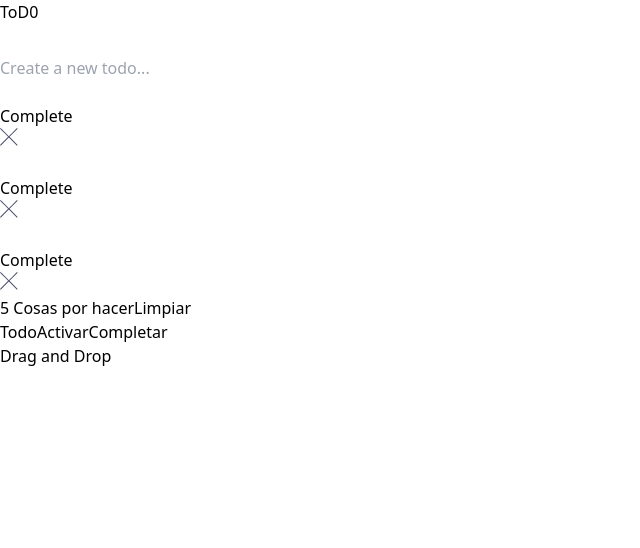
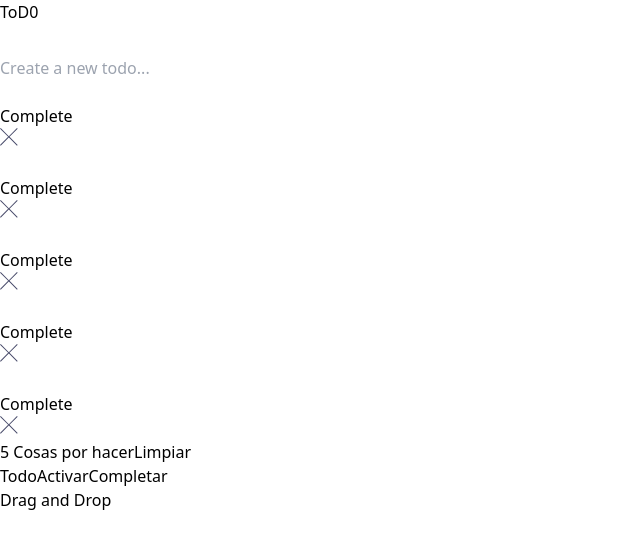
Before and after one commit to Mynor2717/AppT, a React (Vite) app: page / in a window 1280 px wide. Shown: the top 548 px of the page, without its empty margins (0-640 px from the left). Built offline with nearby package versions, Linux system fonts and the light colour scheme.

Commit message:
Componetizacion

```diff
--- a/src/App.jsx
+++ b/src/App.jsx
@@ -1,62 +1,37 @@
-import CrossIcon from "./components/icons/CrossIcon";
-import Luna from "./components/icons/Luna";
+import CreateTodo from "./components/CreateTodo";
+import TodoComputed from "./components/TodoComputed";
+import TodoList from "./components/TodoList";
+import Header from "./components/icons/Header";
+import TodoFilter from "./components/TodoFilter";
 
 const App =() => {
   return (
-    <div className="bg-[url('./assets/bg-mobile-light.jpg')] bg-no-repeat bg-contain bg-gray-300 min-h-screen">
-<header className="container mx-auto px-4 pt-8">
-<div className="flex justify-between">
-<h1 className="uppercase text-white text-2xl font-semibold tracking-[0.3em]">ToD0</h1>
-   <button>
-    <Luna className="fill-red-400"/>
-   </button>
-</div>
-   <form className="bg-white rounded-md overflow-hidden py-4 flex gap-4 items-center px-4 mt-7">
-    <span className="rounded-full border-2 inline-block h-5 w-5"></span>
-    <input type="text" placeholder="Create a new todo..." className="w-full text-gray-500 outline-none"/>
-   </form>
-</header>
-<main className="container mx-auto px-4 mt-8">
-  <div className="bg-white rounded-md">
-  <article className="flex gap-4 py-4 border-b-gray-400 border-b-2 px-4">
-   <button className="rounded-full border-2 inline-block h-5 w-5"></button>
-   <p className="text-gray-600 grow">Complete</p>
-   <button className="flex-none">
-    <CrossIcon />
-   </button>
-  </article>
-  <article className="flex gap-4 py-4 border-b-gray-400 border-b-2 px-4">
-   <button className="rounded-full border-2 inline-block h-5 w-5"></button>
-   <p className="text-gray-600 grow">Complete</p>
-   <button className="flex-none">
-    <CrossIcon />
-   </button>
-  </article>
-  <article className="flex gap-4 py-4 border-b-gray-400 border-b-2 px-4">
-   <button className="rounded-full border-2 inline-block h-5 w-5"></button>
-   <p className="text-gray-600 grow">Complete</p>
-   <button className="flex-none">
-    <CrossIcon />
-   </button>
-  </article>
 
-  <section className="py-4 px-4 flex justify-between">
-    <span className="text-gray-400">5 Cosas por hacer</span>
-    <button className="text-gray-400">Limpiar</button>
-  </section>
-  </div>
+
+  <div className="bg-[url('./assets/bg-mobile-light.jpg')] bg-no-repeat bg-contain bg-gray-300 min-h-screen">
+
+   <Header />
+
+  <main className="container mx-auto px-4 mt-8">
+
+
+    <CreateTodo />
+
+   {/*TodoList(TodoItem) TodoUpdate & TodoDelete */ }
+
+  <TodoList />
+
+  {/*TodoComputed */ }
+
+
+   <TodoComputed />
+
+  <TodoFilter />
+
 </main>
 
-<section className="container mx-auto px-4 mt-8">
-  <div className="bg-white flex justify-center rounded-md p-4 gap-4">
-  <button className="text-blue-600">Todo</button>
-  <button className="hover:text-blue-600">Activar</button>
-  <button className="hover:text-blue-600">Completar</button>
-  </div>
-</section>
-
 <section>
-  <p className="text-center mt-8">Drag and Drop</p>
+  <footer className="text-center mt-8">Drag and Drop</footer>
 </section>
 
   </div>
@@ -67,6 +42,9 @@ const App =() => {
 
 
 export default App;
+
+//Se refactorio el proyecto para mejorar su estructura al empezar hacer componentes
+
 /* Es un archivo para modificar mucho del VSC */
 
 // ml- auto para empujar elementos hacia completamente a la esquina
--- /dev/null
+++ b/src/components/CreateTodo.jsx
@@ -0,0 +1,10 @@
+const CreateTodo = () => {
+    return (
+        <form className="bg-white rounded-md overflow-hidden py-4 flex gap-4 items-center px-4 ">
+            <span className="rounded-full border-2 inline-block h-5 w-5"></span>
+            <input type="text" placeholder="Create a new todo..." className="w-full text-gray-500 outline-none" />
+        </form>
+    )
+}
+
+export default CreateTodo;
--- /dev/null
+++ b/src/components/TodoComputed.jsx
@@ -0,0 +1,10 @@
+const TodoComputed = () => {
+    return (
+        <section className="py-4 px-4 flex justify-between bg-white rounded-b-md">
+            <span className="text-gr ay-400">5 Cosas por hacer</span>
+            <button className="text-gray-400">Limpiar</button>
+        </section>
+    )
+}
+
+export default TodoComputed;
--- /dev/null
+++ b/src/components/TodoFilter.jsx
@@ -0,0 +1,13 @@
+const TodoFilter = () => {
+    return (
+        <section className="container mx-auto px-4 mt-8">
+            <div className="bg-white flex justify-center rounded-md p-4 gap-4">
+                <button className="text-blue-600">Todo</button>
+                <button className="hover:text-blue-600">Activar</button>
+                <button className="hover:text-blue-600">Completar</button>
+            </div>
+        </section>
+    )
+}
+
+export default TodoFilter;
--- /dev/null
+++ b/src/components/TodoItem.jsx
@@ -0,0 +1,15 @@
+import CrossIcon from "./icons/CrossIcon";
+
+const TodoItem = () => {
+    return (
+        <article className="flex gap-4 py-4 border-b-gray-400 border-b-2 px-4">
+        <button className="rounded-full border-2 inline-block h-5 w-5"></button>
+        <p className="text-gray-600 grow">Complete</p>
+        <button className="flex-none">
+         <CrossIcon />
+        </button>
+       </article>
+    )
+}
+
+ export default TodoItem;
--- /dev/null
+++ b/src/components/TodoList.jsx
@@ -0,0 +1,18 @@
+import TodoItem from "./TodoItem";
+import CrossIcon from "./icons/CrossIcon";
+
+const TodoList = () => {
+    return (
+        <div className="bg-white rounded-t-md mt-8">
+
+            <TodoItem />
+            <TodoItem />
+            <TodoItem />
+            <TodoItem />
+            <TodoItem />
+
+        </div>
+    )
+}
+
+export default TodoList;
--- /dev/null
+++ b/src/components/icons/Header.jsx
@@ -0,0 +1,18 @@
+import Luna from "./Luna";
+
+const Header = () => {
+    return (
+        <header className="container mx-auto px-4 pt-8">
+
+            <div className="flex justify-between">
+                <h1 className="uppercase text-white text-2xl font-semibold tracking-[0.3em]">ToD0</h1>
+                <button>
+                    <Luna className="fill-red-400" />
+                </button>
+            </div>
+
+        </header>
+    )
+}
+
+export default Header;
```
Also changed, not shown: 1 other file (tests, documents, lock files or other folders).
